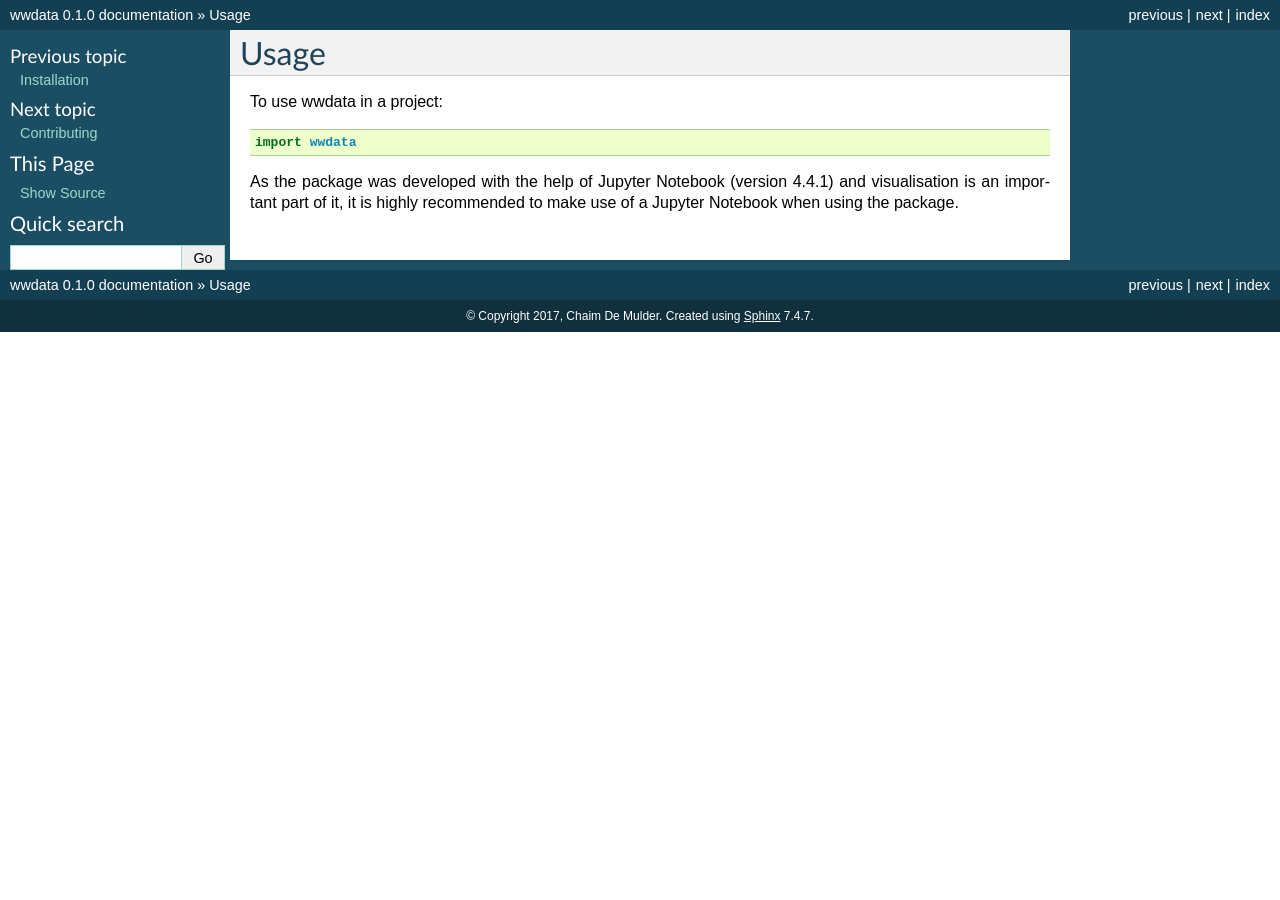
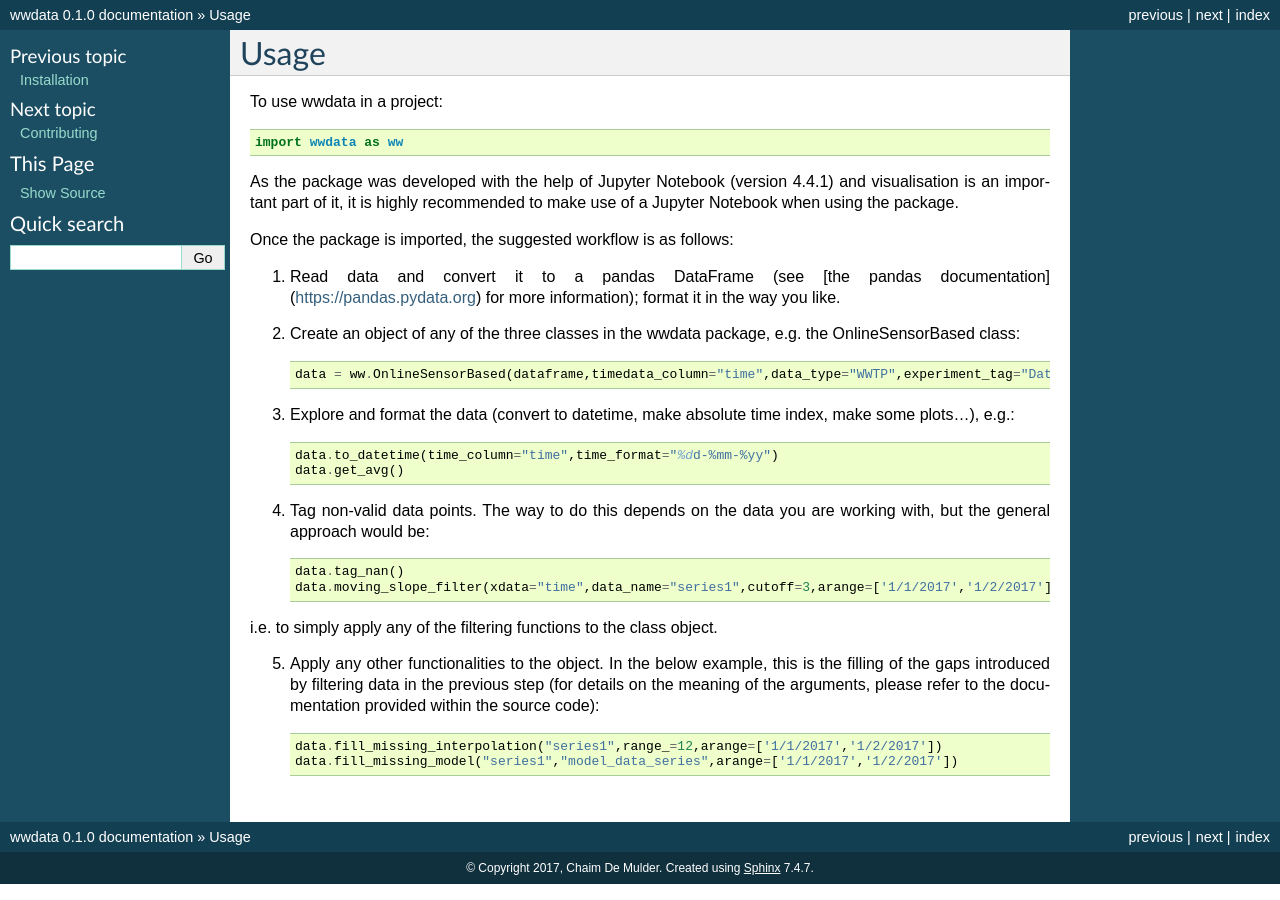
Before and after one commit to UGentBiomath/wwdata, a Sphinx documentation site: the page built from docs/usage.rst, in a window 1280 px wide. Built offline with Sphinx 7.4.7, drawn with Linux system fonts in a browser that asks for light colours; pages that are not in the unit, such as notebooks, are missing from menus.

Commit message:
add extended documentation on usage

```diff
--- a/docs/usage.rst
+++ b/docs/usage.rst
@@ -4,6 +4,31 @@ Usage
 
 To use wwdata in a project::
 
-    import wwdata
+    import wwdata as ww
 
 As the package was developed with the help of Jupyter Notebook (version 4.4.1) and visualisation is an important part of it, it is highly recommended to make use of a Jupyter Notebook when using the package.
+
+Once the package is imported, the suggested workflow is as follows:
+
+1. Read data and convert it to a pandas DataFrame (see [the pandas documentation](https://pandas.pydata.org) for more information); format it in the way you like.
+
+2. Create an object of any of the three classes in the wwdata package, e.g. the OnlineSensorBased class::
+
+    data = ww.OnlineSensorBased(dataframe,timedata_column="time",data_type="WWTP",experiment_tag="Data 2017")
+
+3. Explore and format the data (convert to datetime, make absolute time index, make some plots...), e.g.::
+
+    data.to_datetime(time_column="time",time_format="%dd-%mm-%yy")
+    data.get_avg()
+
+4. Tag non-valid data points. The way to do this depends on the data you are working with, but the general approach would be::
+
+    data.tag_nan()
+    data.moving_slope_filter(xdata="time",data_name="series1",cutoff=3,arange=['1/1/2017','1/2/2017'])
+
+i.e. to simply apply any of the filtering functions to the class object.
+
+5. Apply any other functionalities to the object. In the below example, this is the filling of the gaps introduced by filtering data in the previous step (for details on the meaning of the arguments, please refer to the documentation provided within the source code)::
+
+    data.fill_missing_interpolation("series1",range_=12,arange=['1/1/2017','1/2/2017'])
+    data.fill_missing_model("series1","model_data_series",arange=['1/1/2017','1/2/2017'])
```
